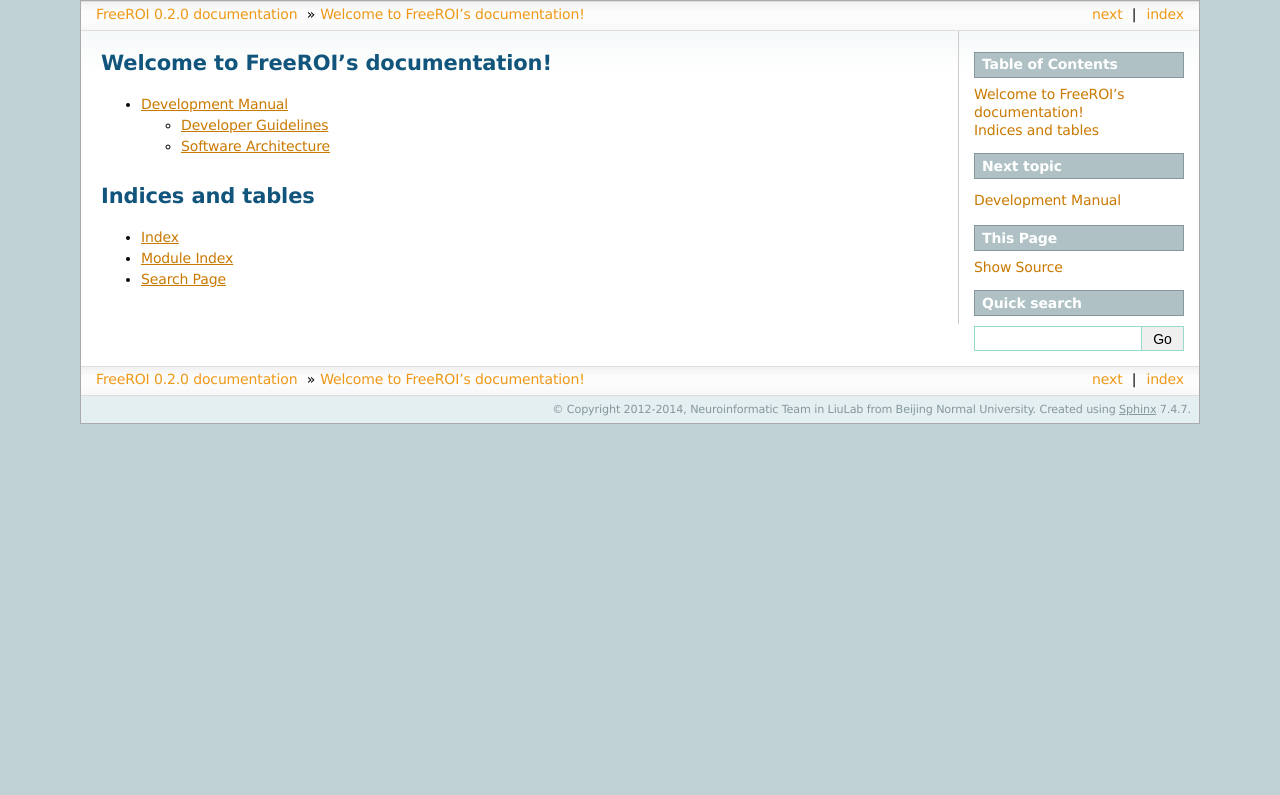
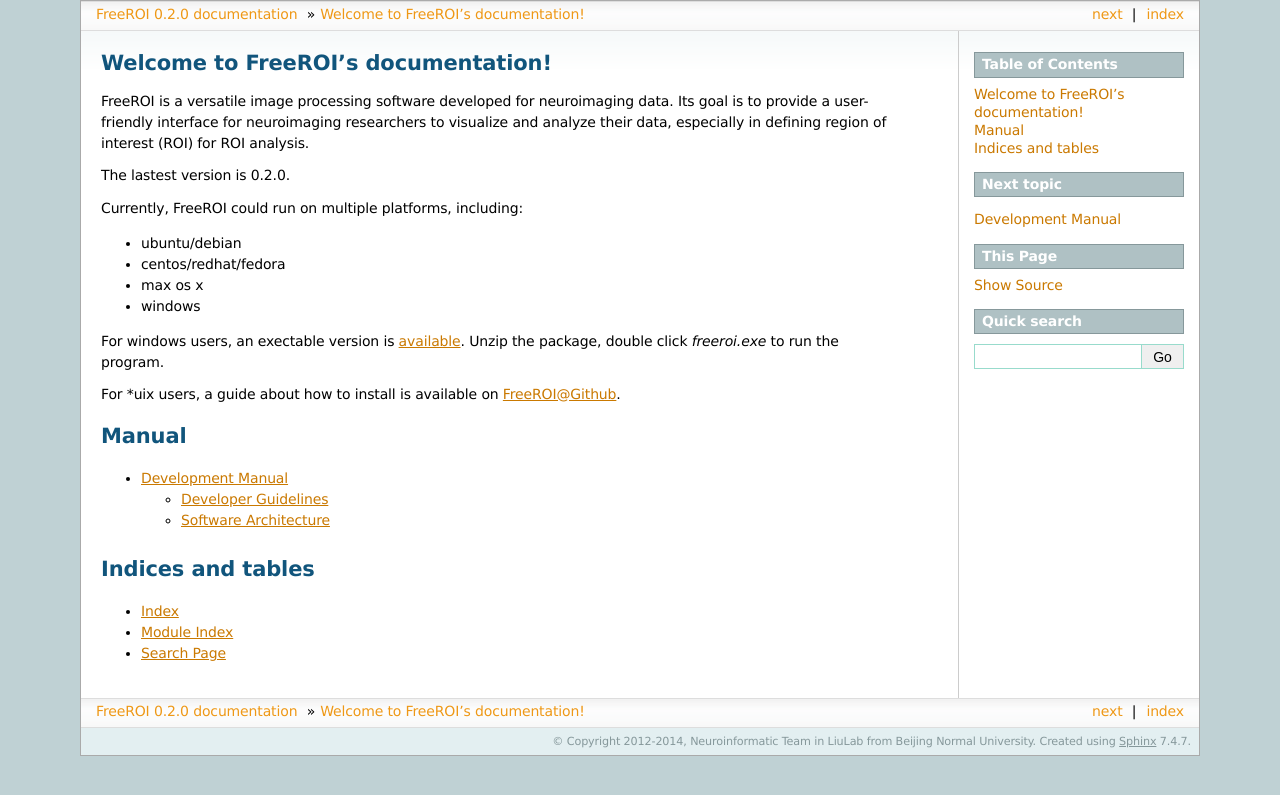
Before and after one commit to BNUCNL/FreeROI, a Sphinx documentation site: the page built from doc/index.rst, in a window 1280 px wide. Shown: the top 795 px of the page. Built offline with Sphinx 7.4.7, drawn with Linux system fonts in a browser that asks for light colours; formulas are drawn with MathJax 3; pages that are not in the unit, such as notebooks, are missing from menus.

Commit message:
update doc/index

```diff
--- a/doc/index.rst
+++ b/doc/index.rst
@@ -5,6 +5,30 @@
 
 Welcome to FreeROI's documentation!
 ===================================
+
+FreeROI is a versatile image processing software developed for neuroimaging
+data. Its goal is to provide a user-friendly interface for neuroimaging
+researchers to visualize and analyze their data, especially in defining region
+of interest (ROI) for ROI analysis.
+
+The lastest version is 0.2.0.
+
+Currently, FreeROI could run on multiple platforms, including:
+
+* ubuntu/debian
+* centos/redhat/fedora
+* max os x
+* windows
+
+For windows users, an exectable version is
+`available <http://sourceforge.net/projects/freeroi/files/?source=navbar>`_.
+Unzip the package, double click *freeroi.exe* to run the program.
+
+For \*uix users, a guide about how to install is available on
+`FreeROI@Github <https://github.com/BNUCNL/FreeROI>`_.
+
+Manual
+======
 
 .. toctree::
    :maxdepth: 2
```
